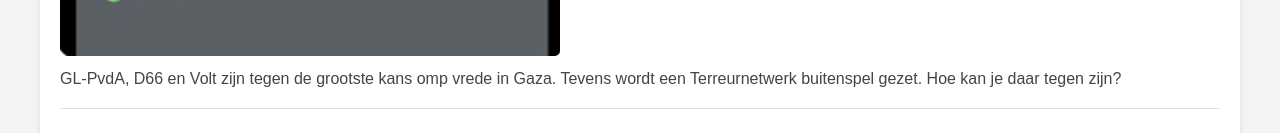
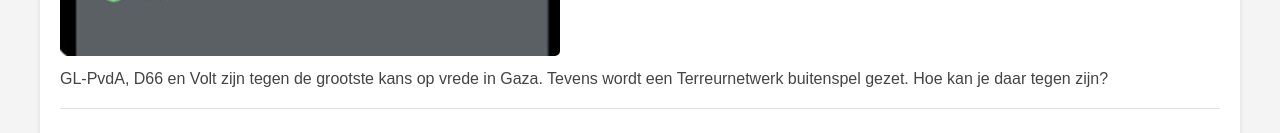
Before and after one commit to Joanth/Stemverkiezingen, a plain HTML site: page Veiligheid.html in a window 1280 px wide. Shown: the part 819-952 px from the top of the page. Drawn offline with Linux system fonts and the light colour scheme.

Commit message:
typefoutje

```diff
--- a/Veiligheid.html
+++ b/Veiligheid.html
@@ -20,7 +20,7 @@
 
       <article>
         <img src="images/Veiligheid/Gazavrede.png" alt="">
-        <p>GL-PvdA, D66 en Volt zijn tegen de grootste kans omp vrede in Gaza. Tevens wordt een Terreurnetwerk buitenspel gezet. Hoe kan je daar tegen zijn?</p>
+        <p>GL-PvdA, D66 en Volt zijn tegen de grootste kans op vrede in Gaza. Tevens wordt een Terreurnetwerk buitenspel gezet. Hoe kan je daar tegen zijn?</p>
         <hr class="afscheiding">
       </article>
       <article>
```
